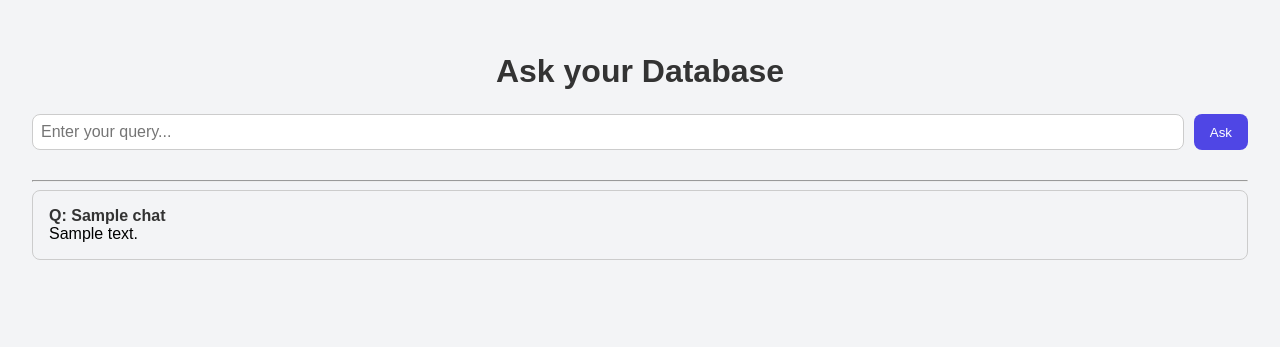
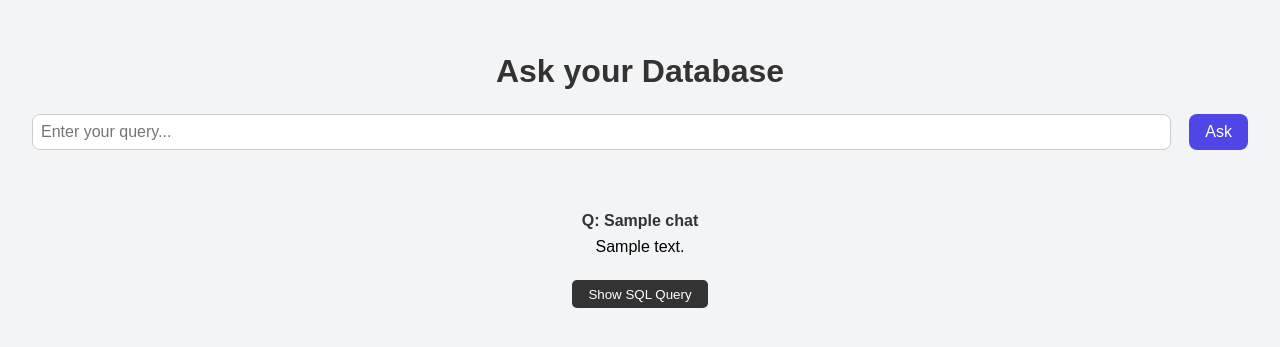
Before and after one commit to zaheerbrakchan/LinguaQuery, a FastAPI app: template templates/index.html in a window 1280 px wide. Shown: the top 347 px of the page. Run offline with FastAPI, Linux system fonts and the light colour scheme; the template is opened without the code that fills it: most values are stand-ins (such as "Sample title", 1, 10 or a date in 2020); parts of the project's set-up code (start-up, migrations or seed data) failed here and were passed over.

Commit message:
added frontent

```diff
--- a/app/main.py
+++ b/app/main.py
@@ -1,10 +1,8 @@
 from fastapi import FastAPI, Request, Form
-from fastapi.responses import HTMLResponse
+from fastapi.responses import HTMLResponse, StreamingResponse
 from fastapi.templating import Jinja2Templates
 from fastapi.staticfiles import StaticFiles
 from app.query_engine import run_query
-
-from fastapi.responses import StreamingResponse
 import io
 import csv
 
@@ -13,44 +11,61 @@ app = FastAPI()
 app.mount("/static", StaticFiles(directory="static"), name="static")
 templates = Jinja2Templates(directory="templates")
 
+# Maintain chat history (limit to last 5 if needed)
 chat_history = []
 
 @app.get("/", response_class=HTMLResponse)
 async def get_ui(request: Request):
-    return templates.TemplateResponse("index.html", {"request": request, "chat_history": chat_history})
+    return templates.TemplateResponse("index.html", {
+        "request": request,
+        "chat_history": chat_history
+    })
 
 @app.post("/", response_class=HTMLResponse)
 async def post_ui(request: Request, question: str = Form(...)):
     try:
-        result = run_query(question)
-        # Smart format detection: list of dicts = table
+        result, sql_query = run_query(question)
+        print("sql_query :::: ",sql_query)
+
         if isinstance(result, list) and all(isinstance(r, dict) for r in result):
             display_type = "table"
         else:
             display_type = "text"
 
-        chat_history.append({"question": question, "answer": result, "type": display_type})
+        new_chat = {
+            "question": question,
+            "answer": result,
+            "type": display_type,
+            "sql": sql_query
+        }
 
     except Exception as e:
-        chat_history.append({"question": question, "answer": f"❌ Error: {str(e)}", "type": "text"})
+        new_chat = {
+            "question": question,
+            "answer": f"❌ Error: {str(e)}",
+            "type": "text",
+            "sql": None
+        }
 
-    return templates.TemplateResponse("index.html", {"request": request, "chat_history": chat_history})
+    # Keep only the latest one
+    chat_history.clear()
+    chat_history.append(new_chat)
 
+    return templates.TemplateResponse("index.html", {
+        "request": request,
+        "chat_history": chat_history
+    })
 
 @app.get("/download_csv")
 async def download_csv():
-    if not chat_history:
-        return {"error": "No data available to download."}
+    if not chat_history or chat_history[0].get("type") != "table":
+        return {"error": "No tabular data available to download."}
 
-    latest = chat_history[-1]
-    if latest["type"] != "table":
-        return {"error": "Latest response is not tabular."}
-
-    # Create in-memory CSV
+    latest_table = chat_history[0]
     output = io.StringIO()
-    writer = csv.DictWriter(output, fieldnames=latest["answer"][0].keys())
+    writer = csv.DictWriter(output, fieldnames=latest_table["answer"][0].keys())
     writer.writeheader()
-    writer.writerows(latest["answer"])
+    writer.writerows(latest_table["answer"])
     output.seek(0)
 
     return StreamingResponse(
--- a/templates/index.html
+++ b/templates/index.html
@@ -7,27 +7,68 @@
         body {
             font-family: Arial, sans-serif;
             padding: 2rem;
+            text-align: center;
         }
-        .chat-block {
-            border: 1px solid #ccc;
-            border-radius: 8px;
-            padding: 1rem;
-            margin-bottom: 1rem;
+
+        #form-wrapper {
+            display: flex;
+            justify-content: center;
+            align-items: center;
+            margin-bottom: 2rem;
         }
-        .question {
-            font-weight: bold;
-            color: #333;
+
+        input[type="text"] {
+            width: 60%;
+            padding: 0.5rem;
+            font-size: 1rem;
         }
+
+        button[type="submit"] {
+            padding: 0.5rem 1rem;
+            font-size: 1rem;
+            margin-left: 0.5rem;
+            cursor: pointer;
+        }
+
+        #loader {
+            display: none;
+            margin: 2rem auto;
+            border: 8px solid #f3f3f3;
+            border-top: 8px solid #3498db;
+            border-radius: 50%;
+            width: 80px;
+            height: 80px;
+            animation: spin 1s linear infinite;
+        }
+
+        @keyframes spin {
+            0% { transform: rotate(0deg); }
+            100% { transform: rotate(360deg); }
+        }
+
+        .result-container {
+            margin-top: 2rem;
+        }
+
+        .table-header {
+            display: flex;
+            justify-content: space-between;
+            align-items: center;
+            margin-bottom: 0.5rem;
+        }
+
         table {
             border-collapse: collapse;
             width: 100%;
             margin-top: 0.5rem;
         }
+
         th, td {
             border: 1px solid #aaa;
             padding: 0.5rem;
             text-align: left;
         }
+
         .download-btn, .see-more-btn {
             background-color: #4CAF50;
             color: white;
@@ -36,34 +77,47 @@
             border-radius: 5px;
             cursor: pointer;
             margin-top: 0.5rem;
-            margin-right: 0.5rem;
+            margin-left: 0.5rem;
         }
+
         .see-more-btn {
             background-color: #0ea5e9;
         }
+
         .see-more-btn:hover {
             background-color: #0284c7;
         }
+
+        .question {
+            font-weight: bold;
+            color: #333;
+            margin-bottom: 0.5rem;
+        }
+
     </style>
 </head>
 <body>
 
     <h1>Ask your Database</h1>
 
-    <form method="post">
-        <input type="text" name="question" placeholder="Enter your query..." style="width:70%; padding:0.5rem;" required>
-        <button type="submit" style="padding:0.5rem 1rem;">Ask</button>
+    <div id="form-wrapper">
+        <form method="post" id="chat-form" style="display: flex; width: 100%; justify-content: center;">
+            <input type="text" name="question" placeholder="Enter your query..." required>
+            <button type="submit">Ask</button>
         </form>
+    </div>
 
-    <hr>
+    <div id="loader"></div>
 
-    {% for chat in chat_history %}
-    <div class="chat-block">
+    {% if chat_history|length > 0 %}
+        {% set chat = chat_history[-1] %}
+        <div class="result-container">
             <div class="question">Q: {{ chat.question }}</div>
 
             {% if chat.type == 'table' %}
-            <div style="margin-bottom: 5px; font-weight: bold;">
-                Total Rows: {{ chat.answer | length }}
+                <div class="table-header">
+                    <div><strong>Total Rows:</strong> {{ chat.answer | length }}</div>
+                    <a href="/download_csv" class="download-btn">Download CSV</a>
                 </div>
                 <table>
                     <thead>
@@ -97,26 +151,54 @@
                 {% if chat.answer | length > 3 %}
                     <button class="see-more-btn" onclick="toggleRows(this)">See More</button>
                 {% endif %}
-
-            <a href="/download_csv" class="download-btn">Download CSV</a>
-
             {% else %}
                 <div class="answer">{{ chat.answer }}</div>
             {% endif %}
         </div>
-    {% endfor %}
+{% if chat.sql %}
+<div style="margin-top: 1.5rem;">
+    <button onclick="toggleSQL()" style="padding: 0.4rem 1rem; background-color: #333; color: white; border: none; border-radius: 5px; cursor: pointer;">
+        Show SQL Query
+    </button>
+    <pre id="sql-box" style="display: none; margin-top: 1rem; padding: 1rem; background-color: #f8f8f8; border: 1px solid #ccc; border-radius: 5px; color: #333; white-space: pre-wrap;">{{ chat.sql }}</pre>
+</div>
+{% endif %}
+    {% endif %}
+
+
 
 <script>
     function toggleRows(button) {
-            const table = button.closest('.chat-block');
+        const table = button.closest('.result-container');
         const rows = table.querySelectorAll('.extra-row');
         const isHidden = rows[0].style.display === "none";
-
         rows.forEach(row => {
             row.style.display = isHidden ? "table-row" : "none";
         });
+        button.textContent = isHidden ? "See Less" : "See More";
+    }
 
-            button.textContent = isHidden ? "See Less" : "See More";
+    const form = document.getElementById("chat-form");
+    const loader = document.getElementById("loader");
+
+    form.addEventListener("submit", function () {
+        // Show loader
+        loader.style.display = "block";
+
+        // Remove previous result immediately
+        const prevResult = document.querySelector(".result-container");
+        if (prevResult) {
+            prevResult.remove();
+        }
+    });
+
+function toggleSQL() {
+    const box = document.getElementById('sql-box');
+    if (box.style.display === "none") {
+        box.style.display = "block";
+    } else {
+        box.style.display = "none";
+    }
 }
 </script>
 
```
Also changed, not shown: app/query_engine.py (+5 -2 lines), static/style.css (line endings or trailing spaces). Lines whose indentation alone changed are shown as unchanged.
